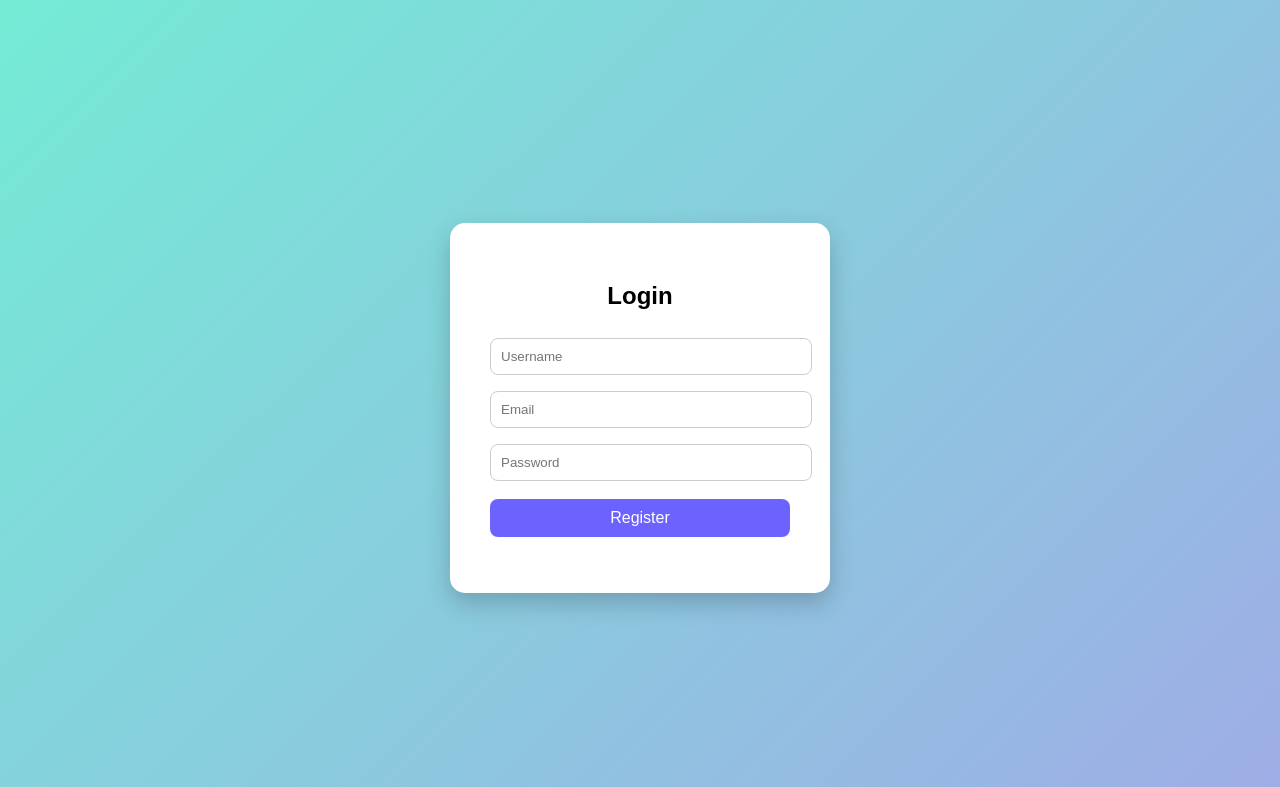
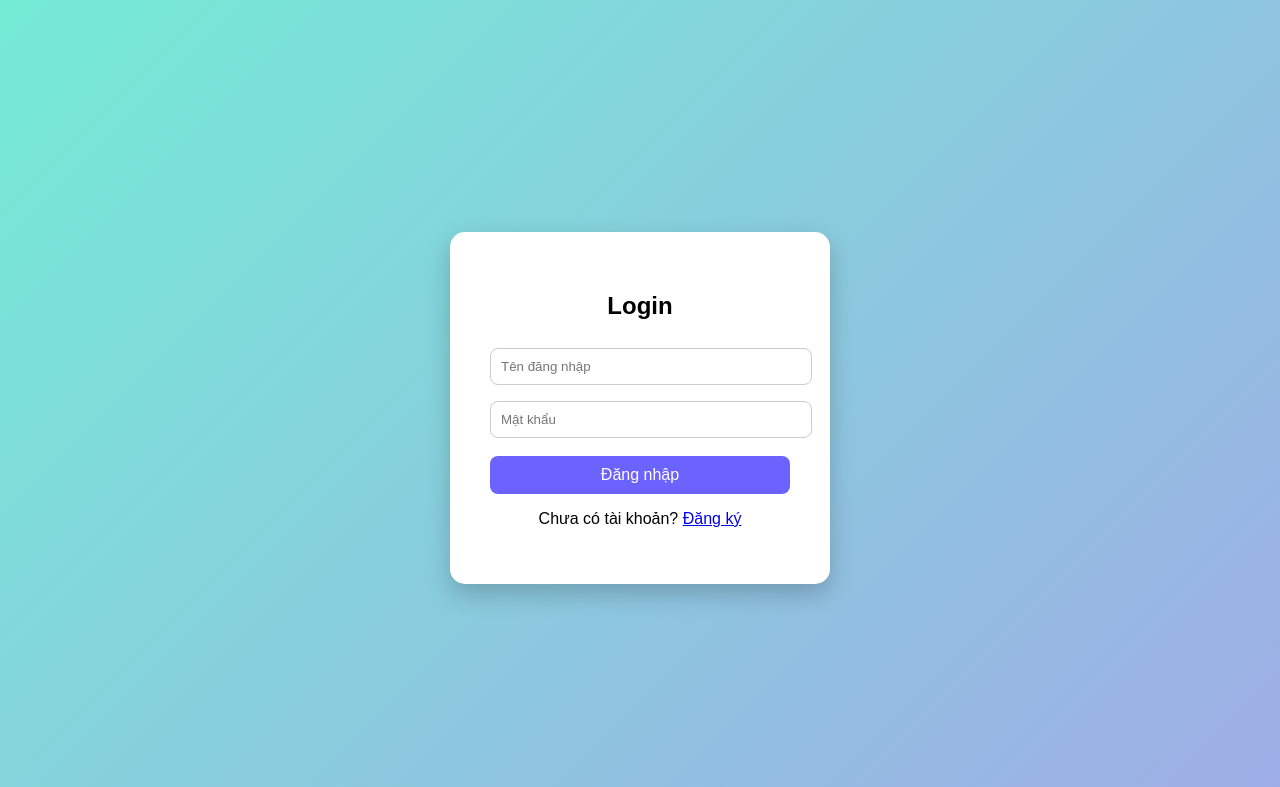
Before and after one commit to Oggichoi24/hp9, a Django app: page /login/ in a window 1280 px wide. Shown: the top 787 px of the page. Run offline with Django 5.2, Linux system fonts and the light colour scheme.

Commit message:
fix login

```diff
--- a/hp12/owner/nole/urls.py
+++ b/hp12/owner/nole/urls.py
@@ -4,9 +4,13 @@ from . import views
 urlpatterns = [
     path('', views.home),
     path("login/", views.login_view, name="login"),
+    path("logout/", views.logout_view, name="logout"),                            # thiếu
     path("register/", views.register_view, name="register"),
     path('add/', views.add_laptop, name="laptop"),
+    path('delete/<int:laptop_id>/', views.delete_laptop, name="delete_laptop"),   # thiếu
     path("cart/", views.get_cart, name="cart"),
-
-
+    path("cart/add/", views.add_to_cart, name="add_to_cart"),                     # thiếu
+    path("cart/update/<int:item_id>/", views.update_cart_item, name="update_cart_item"),  # thiếu
+    path("cart/remove/<int:item_id>/", views.remove_from_cart, name="remove_from_cart"),  # thiếu
+    path("cart/clear/", views.clear_cart, name="clear_cart"),                     # thiếu
 ]
--- a/hp12/owner/templates/login.html
+++ b/hp12/owner/templates/login.html
@@ -63,25 +63,22 @@ button:hover{
 
 <body>
 
-<div class="login-box">
+    <div class="login-box">
+        <h2>Login</h2>
 
-<h2>Login</h2>
+        {% for message in messages %}
+          <p class="error">{{ message }}</p>
+        {% endfor %}
 
-<form method="POST">
-    {% csrf_token %}
+        <form method="POST">
+            {% csrf_token %}
+            <input type="text" name="username" placeholder="Tên đăng nhập" required>
+            <input type="password" name="password" placeholder="Mật khẩu" required>
+            <button type="submit">Đăng nhập</button>
+        </form>
 
-    <input type="text" name="username" placeholder="Username" required>
-    <input type="email" name="email" placeholder="Email" required>
-    <input type="password" name="password" placeholder="Password" required>
-
-    <button type="submit">Register</button>
-    </form>
-
-</form>
-
-<p class="error">{{ error }}</p>
-
-</div>
+        <p>Chưa có tài khoản? <a href="/register/">Đăng ký</a></p>
+        </div>
 
 </body>
 </html>
--- a/hp12/owner/templates/register.html
+++ b/hp12/owner/templates/register.html
@@ -77,6 +77,10 @@ a{
 
 <h2>Create Account</h2>
 
+{% for message in messages %}
+  <p class="error">{{ message }}</p>
+{% endfor %}
+
 <form method="POST">
 {% csrf_token %}
 
```
Also changed, not shown: hp12/owner/templates/home.html (+7 -6 lines), hp12/owner/db.sqlite3, hp12/owner/nole/migrations/0004_cart_cartitem.py (added).
